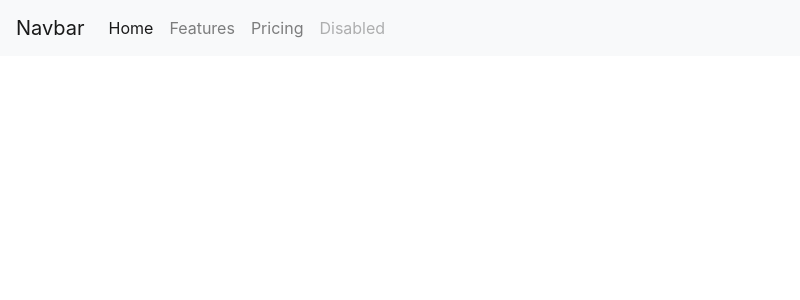
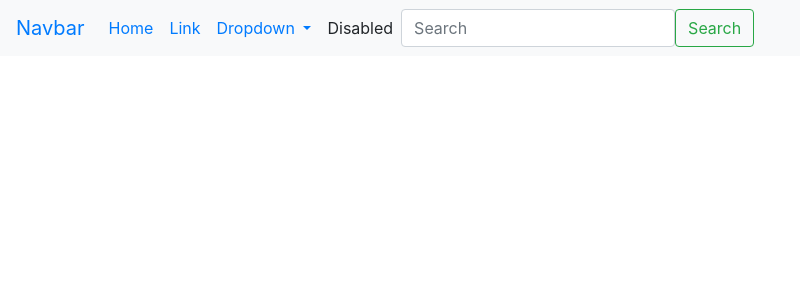
Before and after one commit to HadiansyahR/ManajemenPerpustakaan, a PHP site: page /Layouts/header.php in a window 1280 px wide. Shown: the top 300 px of the page, without its empty margins (0-800 px from the left). Run offline with PHP 8.4, Linux system fonts and the light colour scheme.

Commit message:
navbar (header)

```diff
--- a/Layouts/header.php
+++ b/Layouts/header.php
@@ -5,25 +5,46 @@
     <meta charset="UTF-8">
     <meta http-equiv="X-UA-Compatible" content="IE=edge">
     <meta name="viewport" content="width=device-width, initial-scale=1.0">
-    <title>Document</title>
-    <!-- <link rel="stylesheet" href="../css/style.css"> -->
-    <!-- <link rel="stylesheet" href="../css/bootstrap.css"> -->
+    <title>Header</title>
     <link rel="stylesheet" href="https://cdn.jsdelivr.net/npm/bootstrap@4.0.0/dist/css/bootstrap.min.css" integrity="sha384-Gn5384xqQ1aoWXA+058RXPxPg6fy4IWvTNh0E263XmFcJlSAwiGgFAW/dAiS6JXm" crossorigin="anonymous">
 </head>
 
 <body>
-
-    <nav class="navbar navbar-expand-lg navbar-light bg-light">
-        <a class="navbar-brand" href="#">Navbar</a>
-        <button class="navbar-toggler" type="button" data-toggle="collapse" data-target="#navbarNavAltMarkup" aria-controls="navbarNavAltMarkup" aria-expanded="false" aria-label="Toggle navigation">
-            <span class="navbar-toggler-icon"></span>
-        </button>
-        <div class="collapse navbar-collapse" id="navbarNavAltMarkup">
-            <div class="navbar-nav">
-                <a class="nav-item nav-link active" href="#">Home <span class="sr-only">(current)</span></a>
-                <a class="nav-item nav-link" href="#">Features</a>
-                <a class="nav-item nav-link" href="#">Pricing</a>
-                <a class="nav-item nav-link disabled" href="#">Disabled</a>
+    <nav class="navbar navbar-expand bg-light">
+        <div class="container-fluid">
+            <a class="navbar-brand" href="#">Navbar</a>
+            <button class="navbar-toggler" type="button" data-bs-toggle="collapse" data-bs-target="#navbarSupportedContent" aria-controls="navbarSupportedContent" aria-expanded="false" aria-label="Toggle navigation">
+                <span class="navbar-toggler-icon"></span>
+            </button>
+            <div class="collapse navbar-collapse" id="navbarSupportedContent">
+                <ul class="navbar-nav me-auto mb-2 mb-lg-0">
+                    <li class="nav-item">
+                        <a class="nav-link active" aria-current="page" href="#">Home</a>
+                    </li>
+                    <li class="nav-item">
+                        <a class="nav-link" href="#">Link</a>
+                    </li>
+                    <li class="nav-item dropdown">
+                        <a class="nav-link dropdown-toggle" href="#" role="button" data-bs-toggle="dropdown" aria-expanded="false">
+                            Dropdown
+                        </a>
+                        <ul class="dropdown-menu">
+                            <li><a class="dropdown-item" href="#">Action</a></li>
+                            <li><a class="dropdown-item" href="#">Another action</a></li>
+                            <li>
+                                <hr class="dropdown-divider">
+                            </li>
+                            <li><a class="dropdown-item" href="#">Something else here</a></li>
+                        </ul>
+                    </li>
+                    <li class="nav-item">
+                        <a class="nav-link disabled">Disabled</a>
+                    </li>
+                </ul>
+                <form class="d-flex" role="search">
+                    <input class="form-control me-2" type="search" placeholder="Search" aria-label="Search">
+                    <button class="btn btn-outline-success" type="submit">Search</button>
+                </form>
             </div>
         </div>
     </nav>
```
